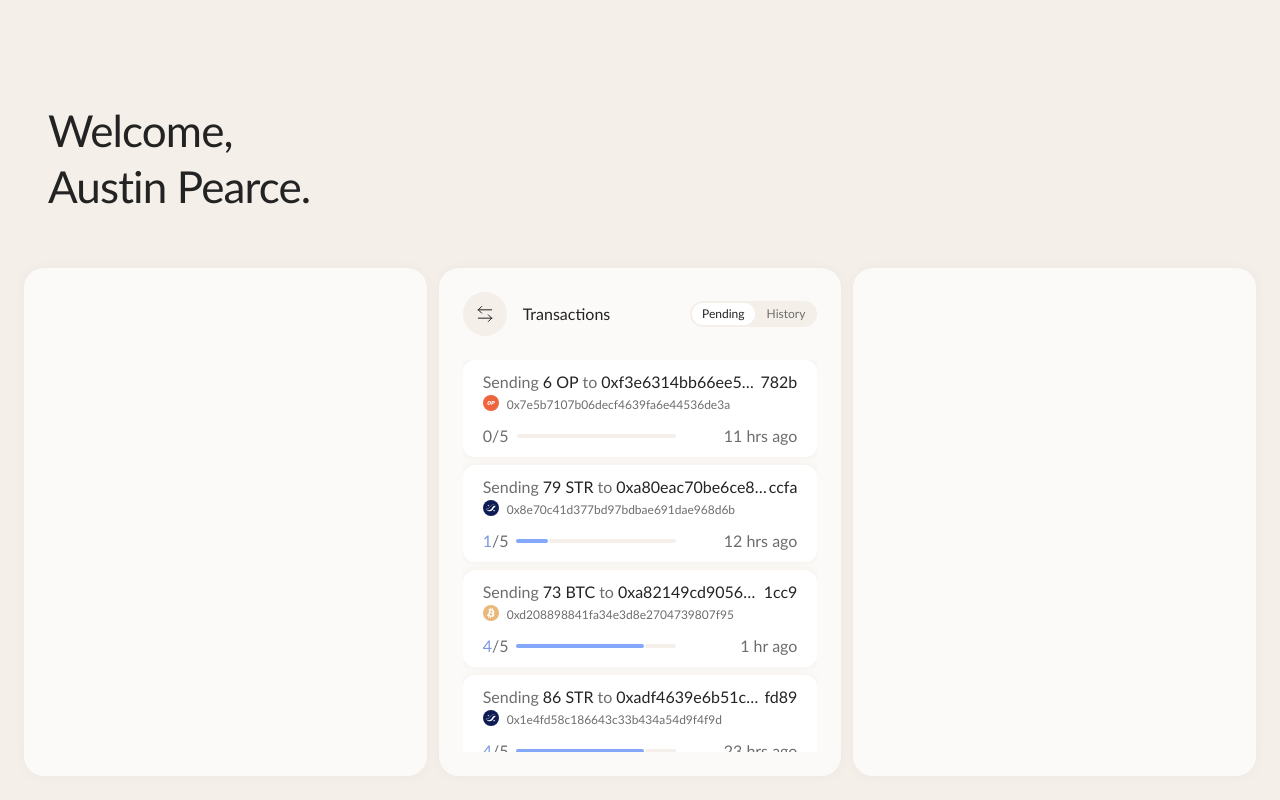
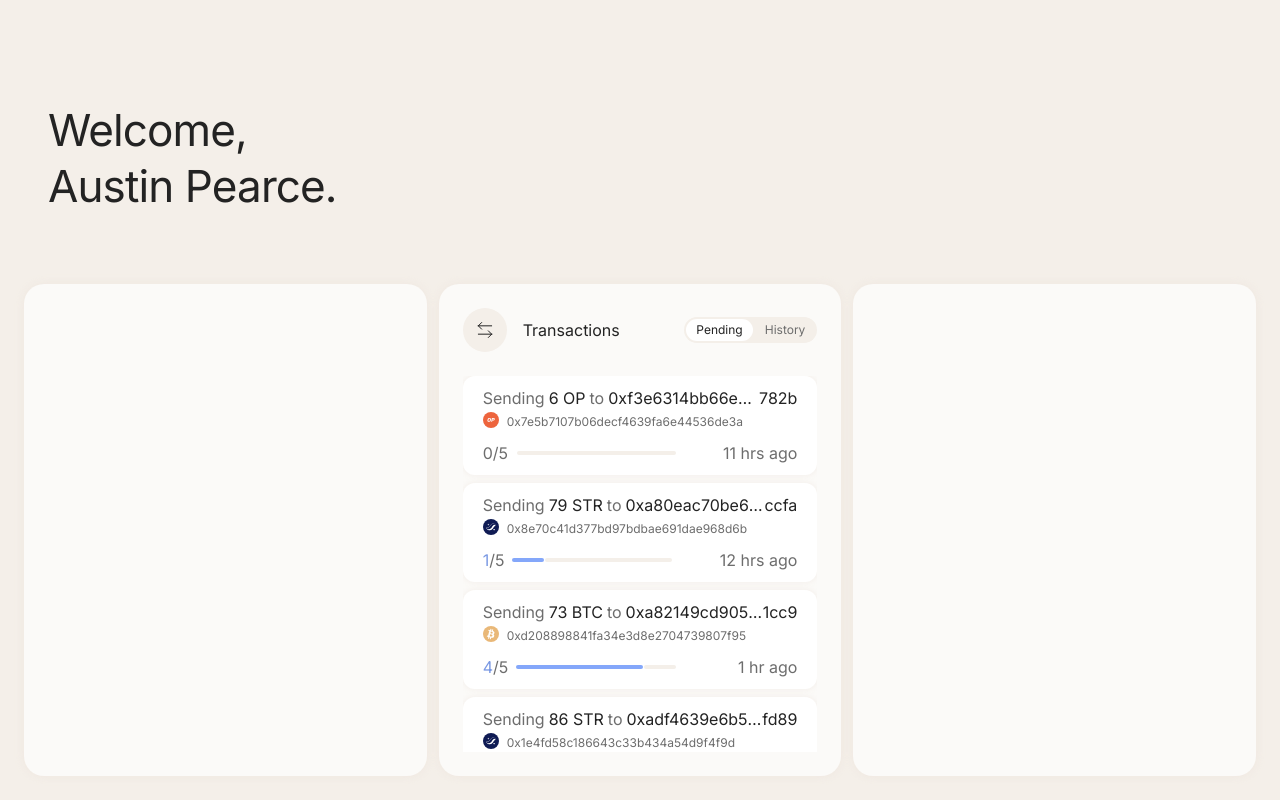
Before and after one commit to JukeboxRhino/cubist-take-home, a React (Create React App) app: page / in a window 1280 px wide. Built offline with nearby package versions, Linux system fonts and the light colour scheme.

Commit message:
fix font

```diff
--- a/public/index.html
+++ b/public/index.html
@@ -6,7 +6,6 @@
   <link rel="icon" type="image/png" href="%PUBLIC_URL%/favicon.png" />
   <meta name="viewport" content="width=device-width, initial-scale=1" />
   <meta name="theme-color" content="#000000" />
-  <meta name="description" content="Web site created using create-react-app" />
   <link rel="apple-touch-icon" href="%PUBLIC_URL%/logo192.png" />
   <!--
       manifest.json provides metadata used when your web app is installed on a
@@ -22,6 +21,11 @@
       work correctly both with client-side routing and a non-root public URL.
       Learn how to configure a non-root public URL by running `npm run build`.
     -->
+  <link rel="preconnect" href="https://fonts.googleapis.com">
+  <link rel="preconnect" href="https://fonts.gstatic.com" crossorigin>
+  <link
+    href="https://fonts.googleapis.com/css2?family=Inter:ital,opsz,wght@0,14..32,100..900;1,14..32,100..900&display=swap"
+    rel="stylesheet">
   <title>Transaction Widget Demo</title>
 </head>
 
--- a/src/App.css
+++ b/src/App.css
@@ -27,7 +27,9 @@
   flex-direction: column;
   /* I went with some typical sans-serif fonts here, normally I would package */
   /* the desired font with the app and ship that. */
-  font-family: 'Gill Sans', 'Gill Sans MT', Calibri, 'Trebuchet MS', sans-serif;
+  font-family: 'Inter', serif;
+  font-optical-sizing: auto;
+  gap: 16px;
   height: 100vh;
   min-height: 500px;
   padding: 20px;
```
